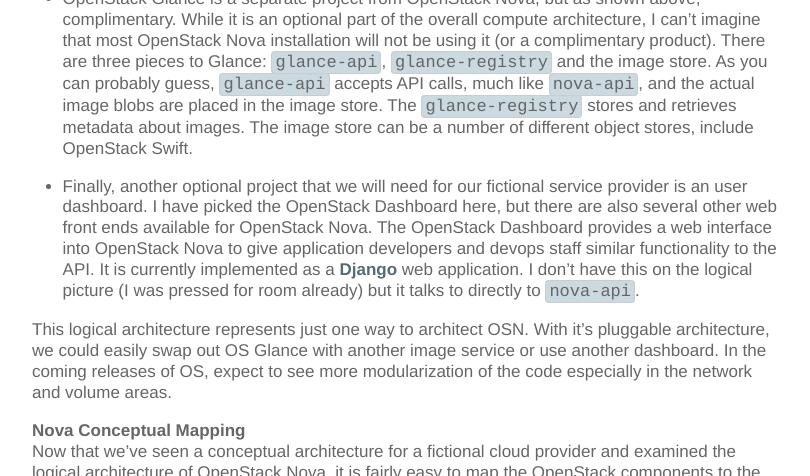
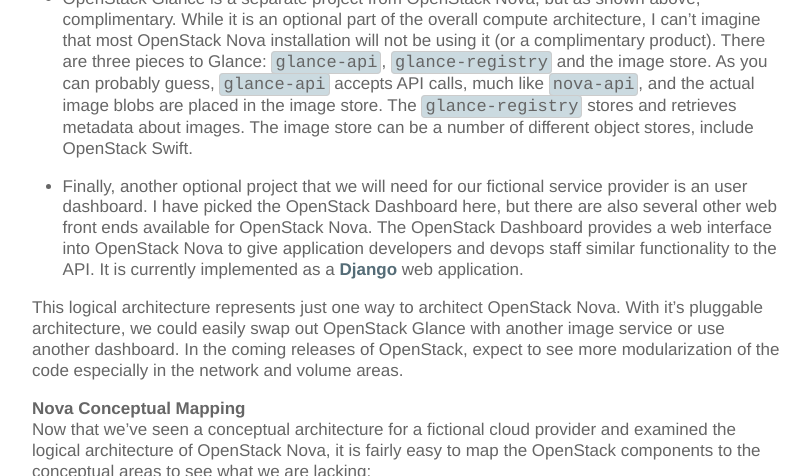
Before and after one commit to slashk/slashk.github.com, a Jekyll site: the page built from _posts/2011-04-22-openstack-nova-architecture.html, in a window 1280 px wide and 900 px high, scrolled down 3956 px, cut to the strip 0-476 px from the top of the window. Shown: the whole strip, without its empty margins (233-1043 px from the left). Built offline with Jekyll 4.4.1, drawn with Linux system fonts in a browser that asks for light colours; Markdown is read by kramdown in place of the engine named in the settings; comment, search, counter and statistics services are not loaded.

Commit message:
unexpanded abbreviations in openstack nova arch

```diff
--- a/_posts/2011-04-22-openstack-nova-architecture.html
+++ b/_posts/2011-04-22-openstack-nova-architecture.html
@@ -82,10 +82,10 @@
 <li><p>The queue provides a central hub for passing messages between daemons. This is currently implemented with <a href="http://www.rabbitmq.com/">RabbitMQ</a> today, but theoretically could be any <a href="http://www.amqp.org/confluence/display/AMQP/Advanced+Message+Queuing+Protocol">AMPQ message queue</a> supported by the python <a href="http://barryp.org/software/py-amqplib/">ampqlib</a>.</p></li>
 <li><p>The <a href="http://en.wikipedia.org/wiki/SQL">SQL database</a> stores most of the build-time and run-time state for a cloud infrastructure. This includes the instance types that are available for use, instances in use, networks available and projects. Theoretically, OpenStack Nova can support any database supported by <a href="http://www.sqlalchemy.org/">SQL-Alchemy</a> but the only databases currently being widely used are <a href="http://www.sqlite.org/">sqlite3</a> (only appropriate for test and development work), <a href="http://mysql.com/">MySQL</a> and <a href="http://www.postgresql.org/">PostgreSQL</a>.</p></li>
 <li><p>OpenStack Glance is a separate project from OpenStack Nova, but as shown above, complimentary. While it is an optional part of the overall compute architecture, I can’t imagine that most OpenStack Nova installation will not be using it (or a complimentary product). There are three pieces to Glance: <span class="code-inline">glance-api</span>, <span class="code-inline">glance-registry</span> and the image store. As you can probably guess, <span class="code-inline">glance-api</span> accepts API calls, much like <span class="code-inline">nova-api</span>, and the actual image blobs are placed in the image store. The <span class="code-inline">glance-registry</span> stores and retrieves metadata about images. The image store can be a number of different object stores, include OpenStack Swift.</p></li>
-<li><p>Finally, another optional project that we will need for our fictional service provider is an user dashboard. I have picked the OpenStack Dashboard here, but there are also several other web front ends available for OpenStack Nova. The OpenStack Dashboard provides a web interface into OpenStack Nova to give application developers and devops staff  similar functionality to the API. It is currently implemented as a <a href="http://www.djangoproject.com/">Django</a> web application. I don’t have this on the logical picture (I was pressed for room already) but it talks to directly to <span class="code-inline">nova-api</span>.</p></li>
+<li><p>Finally, another optional project that we will need for our fictional service provider is an user dashboard. I have picked the OpenStack Dashboard here, but there are also several other web front ends available for OpenStack Nova. The OpenStack Dashboard provides a web interface into OpenStack Nova to give application developers and devops staff  similar functionality to the API. It is currently implemented as a <a href="http://www.djangoproject.com/">Django</a> web application.</p></li>
 </ul>
 
-<p>This logical architecture represents just one way to architect OSN. With it’s pluggable architecture, we could easily swap out OS Glance with another image service or use another dashboard. In the coming releases of OS, expect to see more modularization of the code especially in the network and volume areas.</p>
+<p>This logical architecture represents just one way to architect OpenStack Nova. With it’s pluggable architecture, we could easily swap out OpenStack Glance with another image service or use another dashboard. In the coming releases of OpenStack, expect to see more modularization of the code especially in the network and volume areas.</p>
 
 <h1 id="novaconceptualmapping">Nova Conceptual Mapping</h1>
 
```
